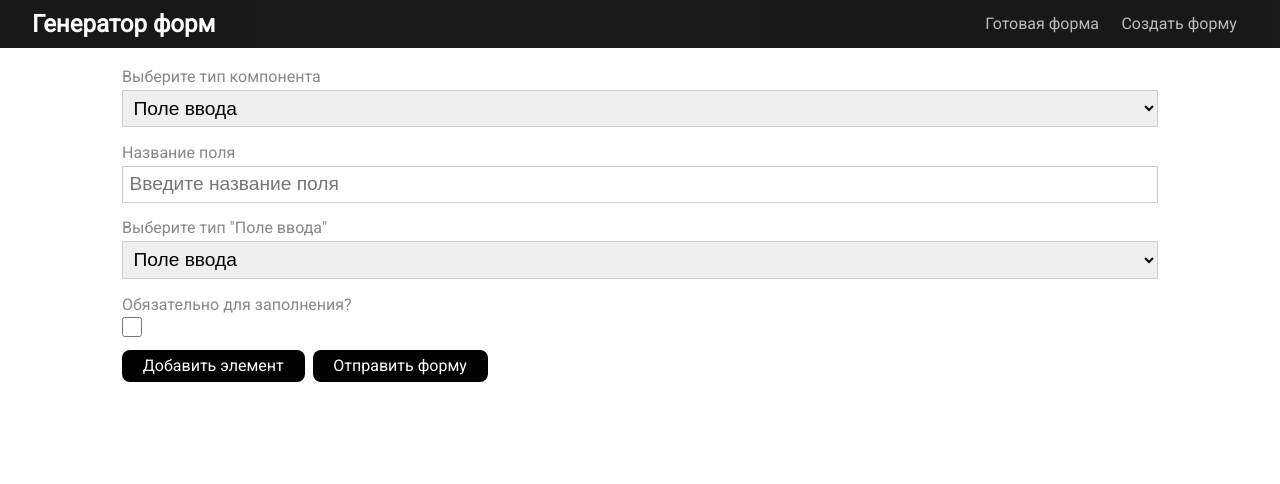
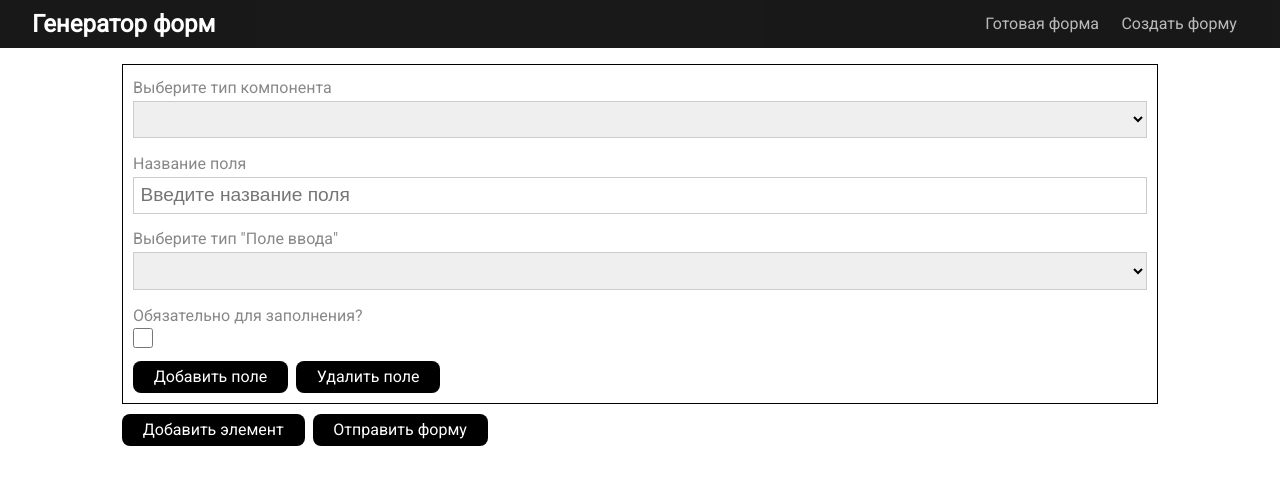
Before and after one commit to Flockandglock/background_test, an Angular app: page /add-form in a window 1280 px wide. Both pictures are taken after a click on the button "Добавить элемент". Shown: the top 484 px of the page. Built offline with nearby package versions, Linux system fonts and the light colour scheme.

Commit message:
добавил добавление и удаление элемнтов массива

```diff
--- a/src/app/pages/add-form-page/add-form-page.component.html
+++ b/src/app/pages/add-form-page/add-form-page.component.html
@@ -1,6 +1,9 @@
+@if (arrayFiledsForm.length !== 0) {
+  @for (item of arrayFiledsForm; track $index) {
+    <div class="wrapper">
       <div class="form-control">
         <label for="type">Выберите тип компонента</label>
-  <select id="type" [(ngModel)]="typeComponent">
+        <select id="type" [(ngModel)]="item.typeComponent">
           @for (type of arrTypesComponent; track $index) {
           <option [value]="type.value">{{ type.name }}</option>
           }
@@ -14,12 +17,12 @@
             type="text"
             id="label_type_input"
             placeholder="Введите название поля"
-      [(ngModel)]="labelInputTypeComponent"
+            [(ngModel)]="item.label"
           />
         </div>
         <div class="form-control">
           <label for="type input">Выберите тип "Поле ввода"</label>
-    <select id="type input" [(ngModel)]="typeInputComponent">
+          <select id="type input" [(ngModel)]="item.typeComponent">
             @for (item of arrTypesInputComponent; track $index) {
               <option [value]="item.value">{{item.name}}</option>
             }
@@ -27,9 +30,16 @@
         </div>
         <div class="form-control">
           <label for="">Обязательно для заполнения?</label>
-    <input class="checkbox" type="checkbox" [(ngModel)]="typeRequareComponent">
+          <input class="checkbox" type="checkbox" [(ngModel)]="item.required">
         </div>
+        <button (click)="addFieldForm(item.key)" class="btn btn-dark">Добавить поле</button>
+        <button (click)="removeFieldForm(item.key)" class="btn btn-dark">Удалить поле</button>
+    </div>
+  }
+} @else {
+  <h2>Добавьте элемент</h2>
+}
 
 
-<button (click)="addFieldForm()" class="btn btn-dark">Добавить элемент</button>
+<button (click)="createField()" class="btn btn-dark">Добавить элемент</button>
 <button (click)="submit()" class="btn btn-dark">Отправить форму</button>
--- a/src/app/pages/add-form-page/add-form-page.component.scss
+++ b/src/app/pages/add-form-page/add-form-page.component.scss
@@ -2,3 +2,9 @@
     width: 20px;
     height: 20px;
 }
+
+.wrapper {
+    border: 1px solid black;
+    padding: 10px;
+    margin-bottom: 10px;
+}
--- a/src/app/pages/add-form-page/add-form-page.component.ts
+++ b/src/app/pages/add-form-page/add-form-page.component.ts
@@ -39,31 +39,41 @@ export class AddFormPageComponent {
     }
   ];
 
-
-
-  public typeComponent: string = this.arrTypesComponent[0].value;
-  public labelInputTypeComponent: string = '';
-  public typeInputComponent: string = this.arrTypesInputComponent[0].value;
-  public typeRequareComponent: boolean = false;
-
   public fieldForm?: IFieldForm;
+  public arrayFiledsForm: Array<IFieldForm> = [];
 
 constructor(
   private serviceForm: FormServiceService
 ) {}
 
-  public addFieldForm () {
-    const field = {
-      type: this.typeComponent,
-      required: this.typeRequareComponent,
-      label: this.labelInputTypeComponent,
-      typeComponent: this.typeInputComponent,
-      key: String(new Date())
-    };
-    this.fieldForm = {
-      ...field
-    };
-    console.log(this.fieldForm)
+  public addFieldForm (key: string) {
+    const field = this.arrayFiledsForm.find((item) => {
+      item.key === key
+    });
+    if (field) {
+      this.arrayFiledsForm.push(field)
+    }
+    console.log(this.arrayFiledsForm)
+  }
+
+  public removeFieldForm (key: string) {
+
+    if (this.arrayFiledsForm) {
+      const newArr = this.arrayFiledsForm.filter(item => item.key !== key);
+      this.arrayFiledsForm = newArr;
+    }
+
+    return this.arrayFiledsForm;
+  }
+
+  public createField () {
+    this.arrayFiledsForm.push({
+      type: this.arrTypesComponent[0].value,
+      required: false,
+      label: '',
+      typeComponent: '',
+      key: String(new Date().getTime())
+    })
   }
 
   public submit () {
```
Also changed, not shown: form.json (+16 -0 lines). Lines whose indentation alone changed are shown as unchanged.
